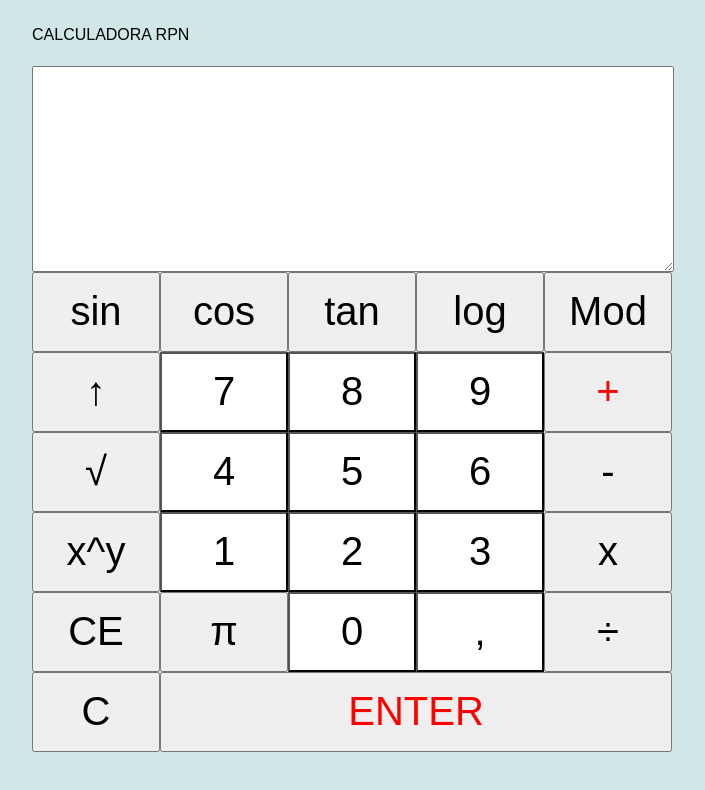
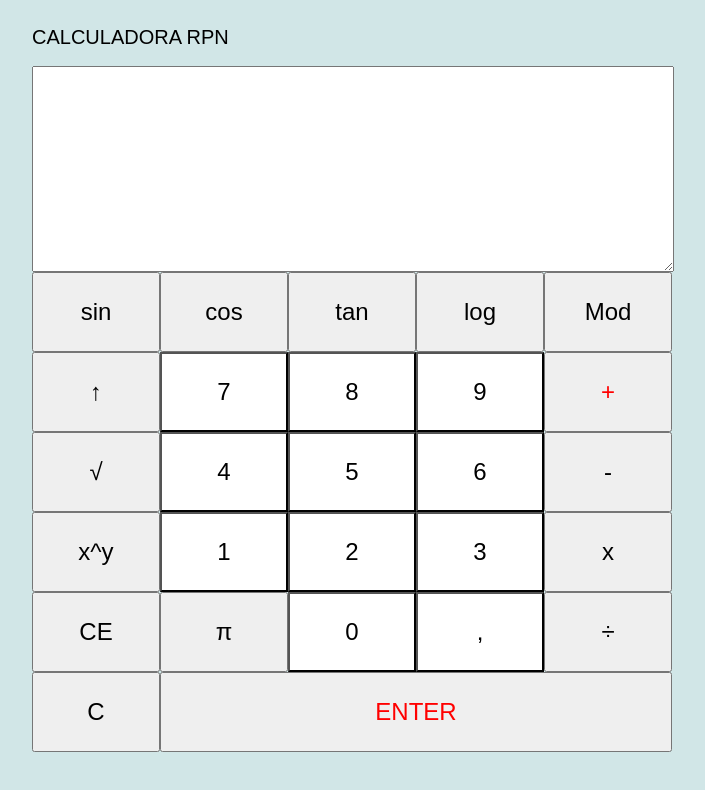
Before and after one commit to gonzalo-rr/sew, a plain HTML site: page CalculadoraRPN.html in a window 1280 px wide. Shown: the whole page, without its empty margins (288-993 px from the left). Drawn offline with Linux system fonts and the light colour scheme.

Commit message:
Update CalculadoraRPN.css

```diff
--- a/CalculadoraRPN.css
+++ b/CalculadoraRPN.css
@@ -8,7 +8,7 @@ body {
     /* Style */
 
     font-family: Arial, Helvetica, sans-serif;
-    font-size: 2vh;
+    font-size: 2.5vh;
     color: black;
     background-color: #d1e6e7;
     text-align: justify;
@@ -50,7 +50,7 @@ main {
 }
 
 input {
-    font-size: 5vh;
+    font-size: 3vh;
 }
 
 input[value = "+"] {
```
